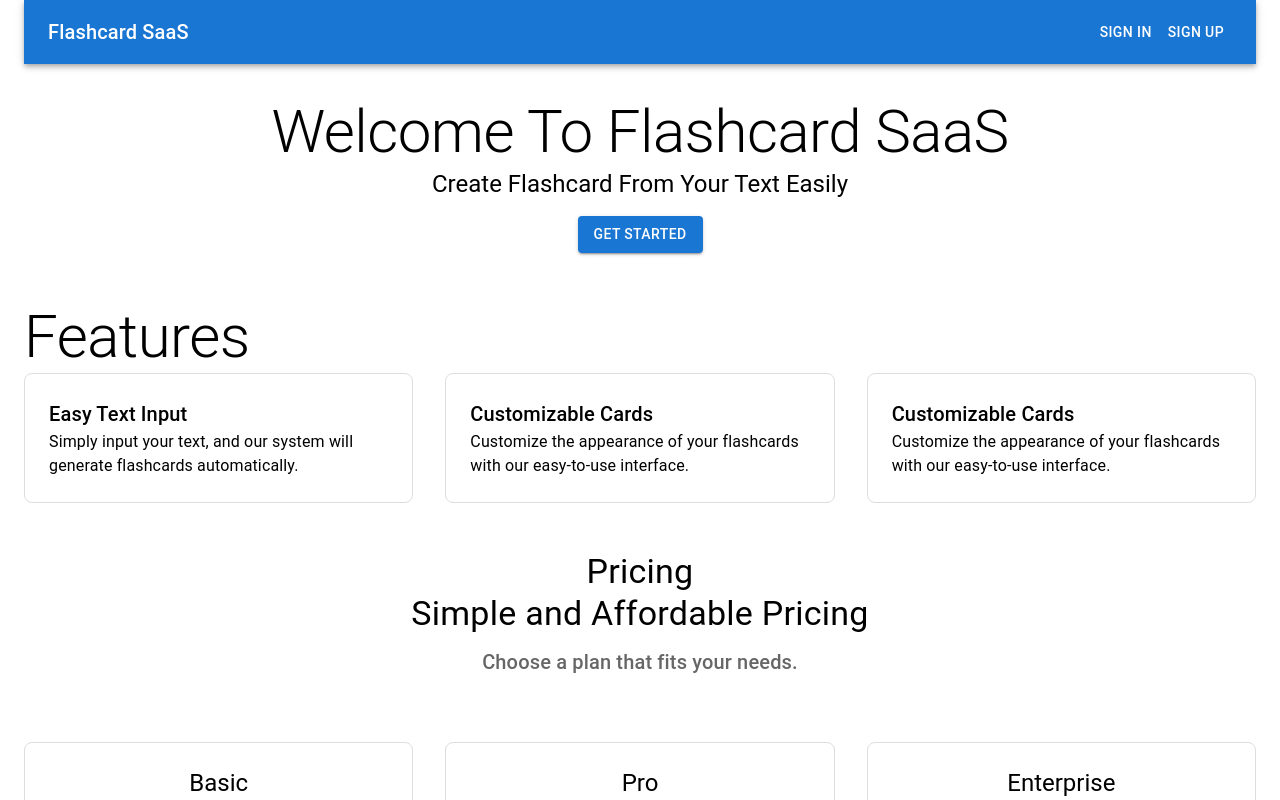
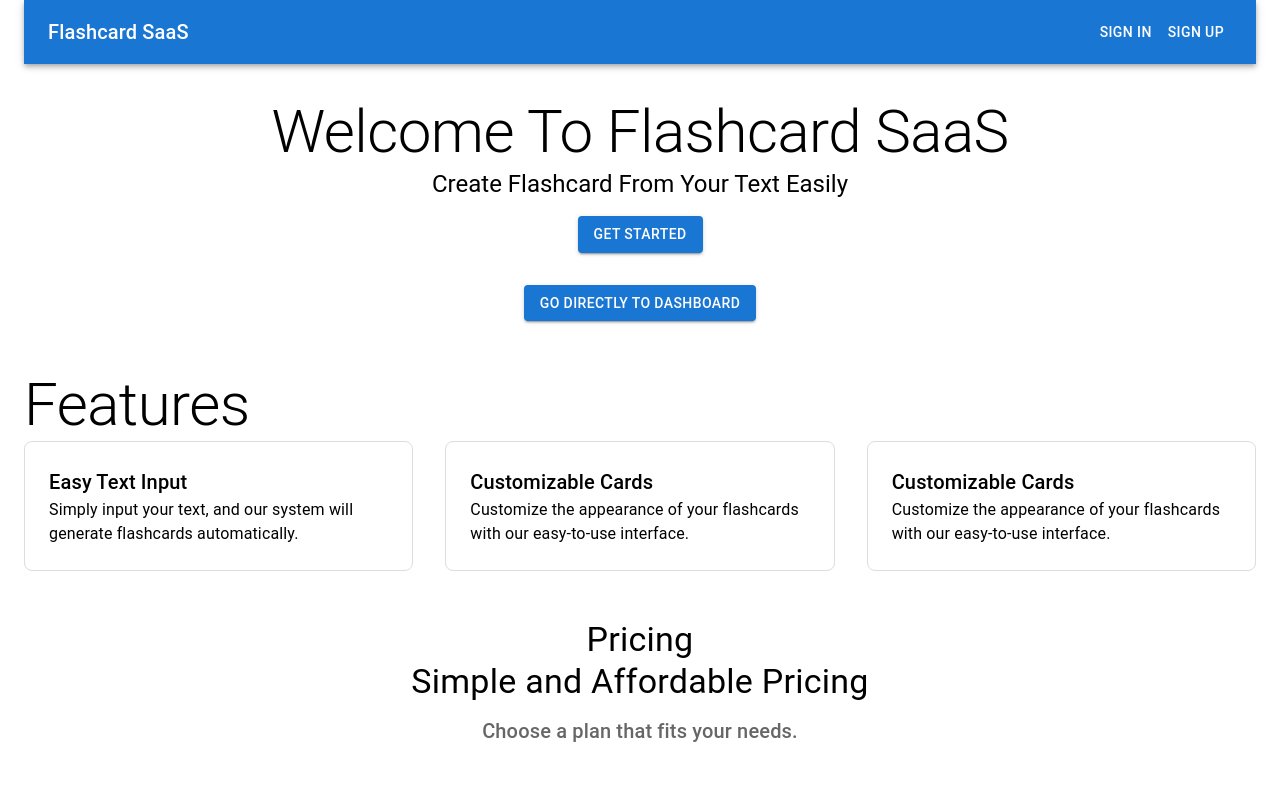
Before and after one commit to MOHAMMED-IQRAMUL/AI-FLASHCARD-GENERATOR, a Next.js app: page / in a window 1280 px wide. Shown: the top 800 px of the page. Built offline with nearby package versions, Linux system fonts and the light colour scheme; no server answers.

Commit message:
Some Changes in Initial files

```diff
--- a/app/page.js
+++ b/app/page.js
@@ -53,6 +53,9 @@ export default function Home() {
           Get Started
         </Button>
       </Box>
+      <Box width="100%" sx={{display:'flex', justifyContent:'center' , alignItems:'center'}}>
+        <Button textAlign="center" variant="contained" href="/generate">Go Directly To Dashboard</Button>
+        </Box>
       <Box sx={{ my: 6 }}>
         <Typography variant="h2" components="h2">
           Features
--- a/firebase.js
+++ b/firebase.js
@@ -1,7 +1,6 @@
 // Import the functions you need from the SDKs you need
 import { initializeApp } from "firebase/app";
-import { getAnalytics } from "firebase/analytics";
-import { getFirebase } from "firebase/firestore"
+// import { getAnalytics } from "firebase/analytics";
 import { getFirestore } from 'firebase/firestore';
 
 const firebaseConfig = {
@@ -15,7 +14,7 @@ const firebaseConfig = {
 };
 
 const app = initializeApp(firebaseConfig);
-const analytics = getAnalytics(app);
+// const analytics = getAnalytics(app);
 const db = getFirestore(app);
 
 export {db}
```
